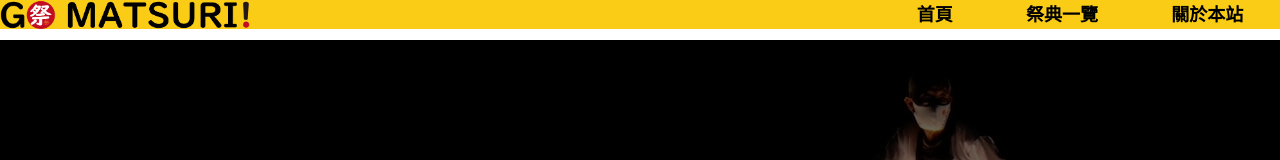
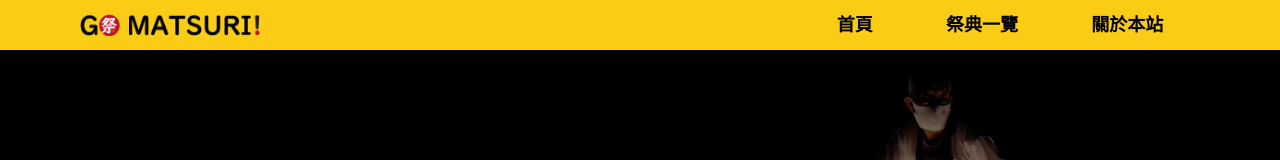
Before and after one commit to mikachou90/go-matsuri, a Next.js app: page / in a window 1280 px wide. Shown: the top 160 px of the page. Built offline with nearby package versions, Linux system fonts and the light colour scheme.

Commit message:
adjust header RWD

```diff
--- a/components/Header.jsx
+++ b/components/Header.jsx
@@ -13,14 +13,14 @@ export default function Header() {
 
   return (
     <>
-      <header className="fixed top-0 w-full flex justify-between items-center bg-yellow-400 global-padding ">
+      <header className="px-20 fixed top-0 w-full h-[100px] md:h-[50px] flex justify-between items-center bg-yellow-400 global-padding ">
         <Link href="/">
           <Image
             src="/logo-large-03.png"
             width="250"
             height="20"
             alt="logo"
-            className="lg:w-[250px]"
+            className="lg:w-[180px]"
           />
         </Link>
 
@@ -43,7 +43,7 @@ export default function Header() {
             onClick={handleMobileNav}
             className="block absolute right-20 align-middle lg:hidden z-10 "
           >
-            {nav ? <GrClose size={20} /> : <GrMenu size={20} />}
+            {nav ? <GrClose size={35} /> : <GrMenu size={35} />}
           </div>
 
           {/* mobile menu */}
```
